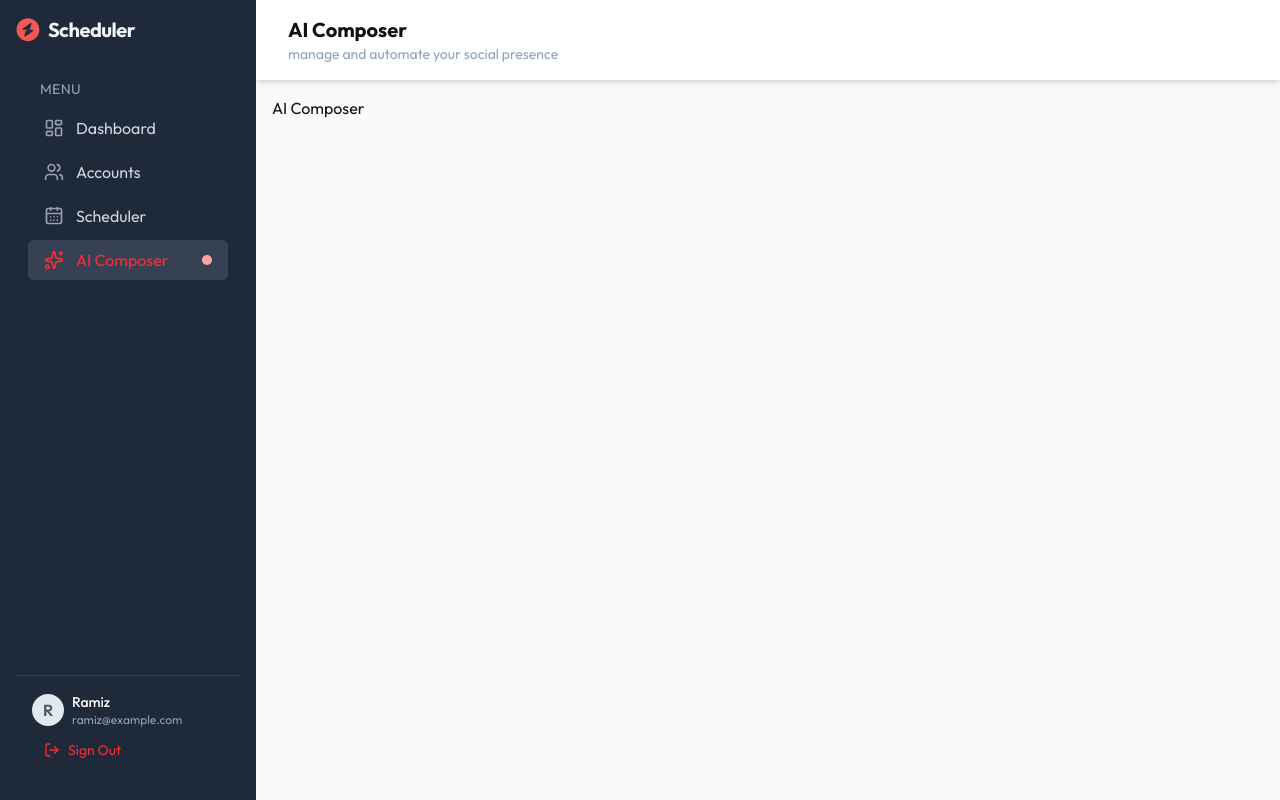
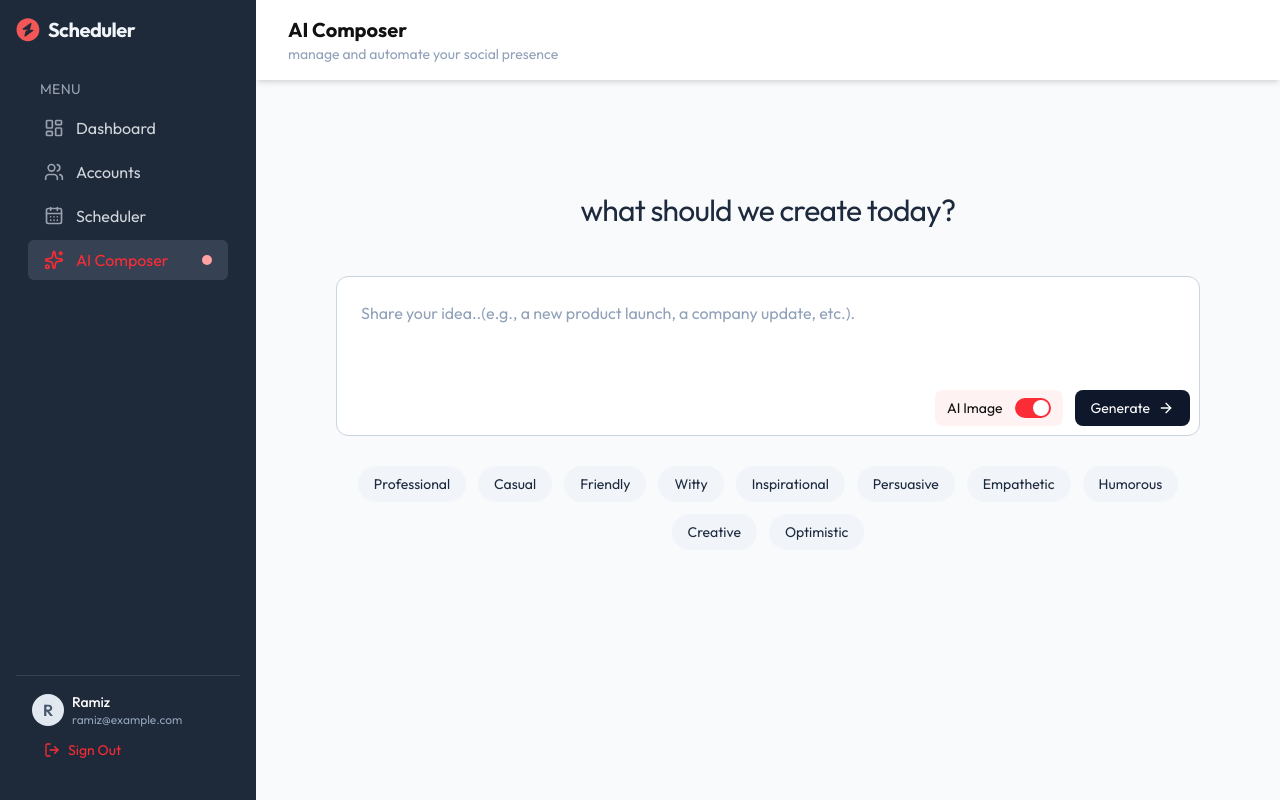
Before and after one commit to Ramizalam/social-media-automation, a React (Vite) app in the folder client/: page /ai-composer in a window 1280 px wide. Built offline with nearby package versions, Linux system fonts and the light colour scheme.

Commit message:
added the text area  and the toneOption

```diff
--- a/client/src/pages/AIComposer.tsx
+++ b/client/src/pages/AIComposer.tsx
@@ -1,11 +1,112 @@
-import React from 'react'
+import React, { useEffect } from "react";
+import { dummyGenerationData } from "../assets/assets";
+import { ArrowRightIcon, Loader2Icon } from "lucide-react";
 
 const AIComposer = () => {
+  const [prompt, setPrompt] = React.useState<string>("");
+  const [tone, setTone] = React.useState<string>("professional");
+  const [generateImage, setGenerateImage] = React.useState<boolean>(true);
+  const [loading, setLoading] = React.useState<boolean>(false);
+  const [generations, setGenerations] = React.useState<any[]>([]);
+
+  //scheduling state
+  const [activeScheduler, setActiveScheduler] = React.useState<any[]>(null);
+  const [selectedPlatform, setSelectedPlatform] = React.useState<string[]>([]);
+  const [scehduleDate, setScheduleDate] = React.useState<string>("");
+  const [scehduleTime, setScheduleTime] = React.useState<string>("");
+  const [scheduling, setScheduling] = React.useState<boolean>(false);
+
+  const fetchGeneration = async () => {
+    setGenerations(dummyGenerationData);
+  };
+
+  useEffect(() => {
+    fetchGeneration();
+  }, []);
+
+  const handleGenerate = async () => {
+    setLoading(true);
+    setTimeout(() => {
+      setLoading(false);
+      setGenerations(dummyGenerationData);
+    }, 2000);
+  }
+
+  const tones = [
+    "Professional",
+    "Casual",
+    "Friendly",
+    "Witty",
+    "Inspirational",
+    "Persuasive",
+    "Empathetic",
+    "Humorous",
+    "Creative",
+    "Optimistic",
+  ];
+
+
   return (
-    <div>
-      AI Composer
+    <div className="max-w-4xl mx-auto p-4 space-y-12 pb-20 animate-in fade-in duration-700">
+      {/* Input Section */}
+      <div className="space-y-6 text-center mt-20">
+        <h1 className="text-3xl tracking-tight text-slate-800 mb-4">
+          what should we create today?
+        </h1>
+        <div className="relative group mt-12">
+          <textarea
+            name=""
+            placeholder="Share your idea..(e.g., a new product launch, a company update, etc.)."
+            value={prompt}
+            onChange={(e) => setPrompt(e.target.value)}
+            className=" w-full px-6 py-6 bg-white border border-slate-300 rounded-xl text-slate-800 placeholder:text-slate-400 focus:outline-none  outline-none   transition resize-none h-40"
+          />
+          <div className="absolute bottom-4  right-2.5 flex items-center gap-3 text-sm">
+            <button
+              onClick={() => setGenerateImage(!generateImage)}
+              className="flex items-center gap-3 bg-red-50 py-2 px-3 rounded-lg"
+            >
+              <span>AI Image</span>
+              <div
+                className={` relative inline-flex w-9 h-5  shrink-0 rounded-full transition-colors duration-200 ease-in-out cursor-pointer outline-none ${generateImage ? "bg-red-500 " : "bg-slate-200 "}`}
+              >
+                <span
+                  className={`pointer-events-none size-4 transform translate-y-0.5 rounded-full bg-white transition ${generateImage ? "translate-x-4.5" : "translate-x-0.5"}`}
+                />
+              </div>
+            </button>
+
+                <button disabled={loading} className="bg-slate-900 hover:bg-slate-900 text-white flex items-center gap-2 px-4 py-2 rounded-lg transition-colors" onClick={handleGenerate}>
+              {loading ? (
+                <>
+                  <Loader2Icon className="size-4  animate-spin" />
+                  <span>Generating...</span>
+                </>
+              ) : (
+                <>
+                  Generate
+                  <ArrowRightIcon className="size-4" />
+                </>
+              )}
+            </button>
+          </div>
+        </div>
+
+
+        <div className="flex items-center gap-3 justify-center flex-wrap">
+          {tones.map((toneOption) => (
+            <button key={toneOption} onClick={() => setTone(toneOption)} className={`px-4 py-2 rounded-full text-sm transition-all ${tone === toneOption ? "bg-red-500 border-red-500 text-white" : "bg-slate-100 text-slate-800 border-slate-200 hover:bg-slate-200"}`}>
+              {toneOption}
+            </button>
+          ))}
+        </div>
+      </div>
+
+      {/* AI Generated Post */}
+
+      {/* Scheduler Modal */}
     </div>
-  )
-}
+  );
+};
 
-export default AIComposer
+export default AIComposer;
```
